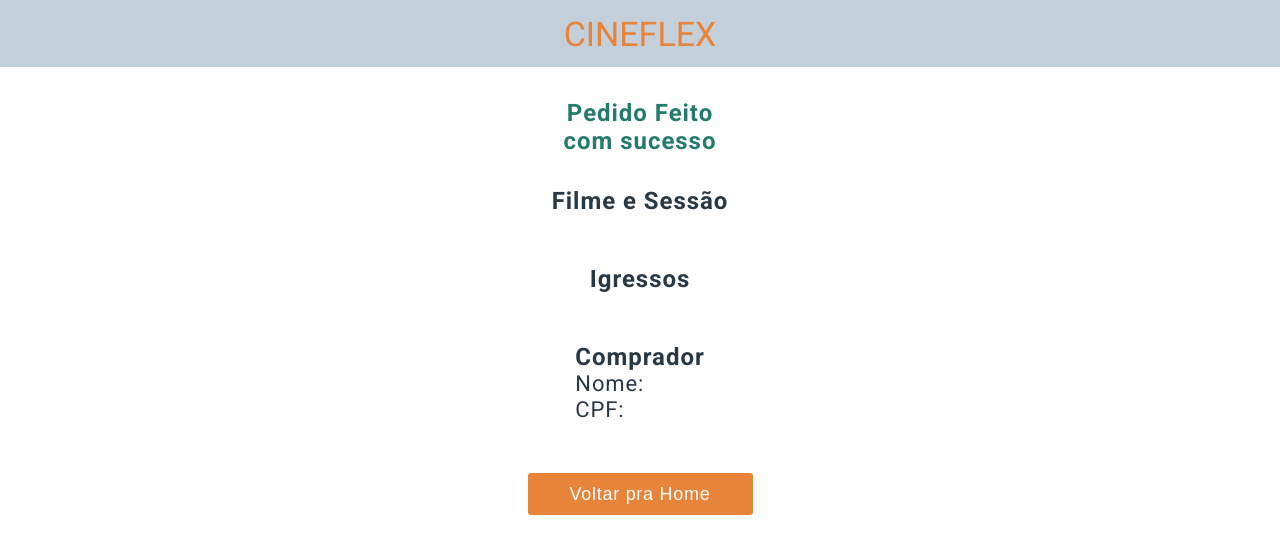
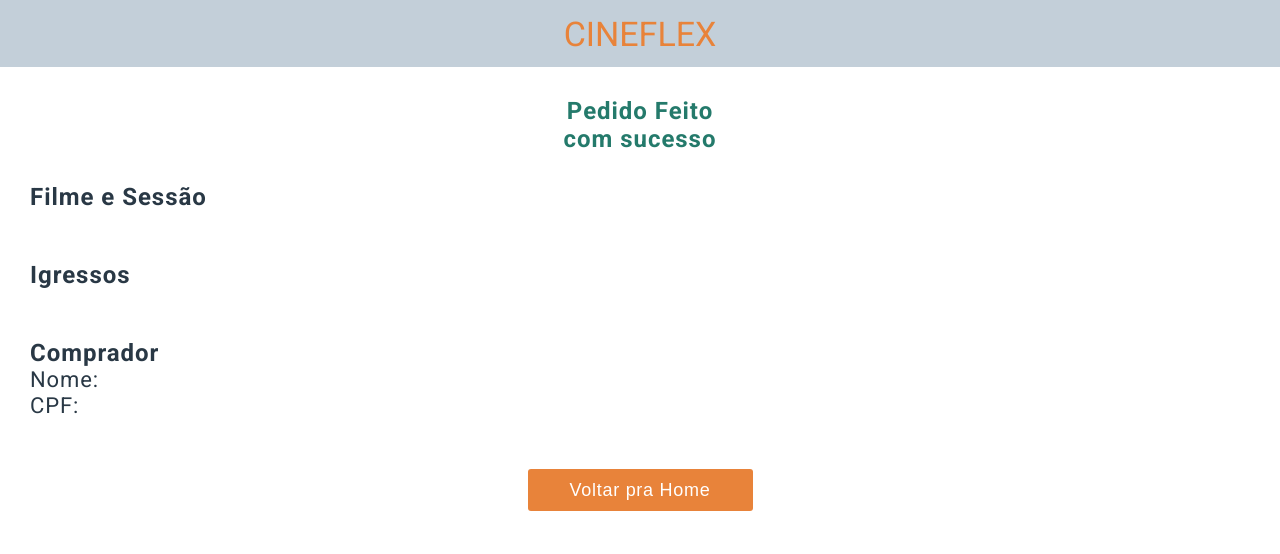
Before and after one commit to rafaelib/projeto-cineflex, a React (Create React App) app: page /sucesso in a window 1280 px wide. Shown: the top 554 px of the page. Built offline with nearby package versions, Linux system fonts and the light colour scheme.

Commit message:
ajuste de layout e correção de bug

```diff
--- a/src/Components/App.js
+++ b/src/Components/App.js
@@ -48,6 +48,7 @@ const App = () => {
               setNameValue={setNameValue}
               nameValue={nameValue}
               seatsArray={seatsArray}
+              setSeatsArray={setSeatsArray}
             />
           </Route>
         </Switch>
--- a/src/Components/Home.js
+++ b/src/Components/Home.js
@@ -13,13 +13,12 @@ const Home = () => {
     requestMovies.then((response) => {
       const { data } = response;
       setArrayBanners(data);
-      console.log(data);
     });
   }, []);
   return (
     <main>
-      <h4>Selecione o filme</h4>
-      <ul>
+      <h4 className="step">Selecione o filme</h4>
+      <ul className="home-list">
         {arrayBanners.map((i) => {
           const { id, posterURL } = i;
           return (
--- a/src/Components/Seats.js
+++ b/src/Components/Seats.js
@@ -32,7 +32,6 @@ const Seats = (props) => {
   const [reservedSeats, setReservedSeats] = useState([]);
 
   function sendObject() {
-    console.log(seatsArray);
     serverObject.ids = reservedSeats;
     serverObject.name = nameValue;
     serverObject.cpf = cpfValue;
@@ -41,7 +40,6 @@ const Seats = (props) => {
       `https://mock-api.bootcamp.respondeai.com.br/api/v2/cineflex/seats/book-many`,
       serverObject
     );
-    send.then(console.log("banana"));
   }
 
   useEffect(() => {
@@ -63,7 +61,7 @@ https://mock-api.bootcamp.respondeai.com.br/api/v2/cineflex/showtimes/${id}/seat
   return (
     <React.Fragment>
       <main>
-        <h4>Selecione o(s) assento(s)</h4>
+        <h4 className="step">Selecione o(s) assento(s)</h4>
         <ul className="seats-list">
           {seats.map((i) => {
             const { id, name, isAvailable } = i;
--- a/src/Components/Sessions.js
+++ b/src/Components/Sessions.js
@@ -28,7 +28,7 @@ const Sessions = (props) => {
   return (
     <React.Fragment>
       <main>
-        <h4>Selecione o horário</h4>
+        <h4 className="step">Selecione o horário</h4>
         <ul className="days-list">
           {days.map((i) => {
             const { id, date, weekday, showtimes } = i;
--- a/src/Components/Success.js
+++ b/src/Components/Success.js
@@ -9,14 +9,17 @@ const Success = (props) => {
     cpfValue,
     nameValue,
     seatsArray,
+    setSeatsArray,
     setNameValue,
     setCpfValue,
   } = props;
   function resetData() {
     setCpfValue("");
     setNameValue("");
+    setSeatsArray([]);
   }
   return (
+    <React.Fragment>
       <main className="success-main">
         <h4 className="success-title">
           Pedido Feito
@@ -39,12 +42,15 @@ const Success = (props) => {
           <p>Nome: {nameValue}</p>
           <p>CPF: {cpfValue}</p>
         </div>
+      </main>
+      <div className="container-reserve-btn">
         <Link to="/">
           <button onClick={resetData} className="home-btn">
             Voltar pra Home
           </button>
         </Link>
-    </main>
+      </div>
+    </React.Fragment>
   );
 };
 
--- a/src/index.css
+++ b/src/index.css
@@ -21,7 +21,7 @@ h1 {
   line-height: 40px;
 }
 
-h4 {
+.step {
   font-size: 24px;
   font-weight: 400;
   line-height: 28px;
@@ -32,18 +32,14 @@ h4 {
 }
 
 main {
-  margin-top: 67px;
-  display: flex;
-  align-items: center;
-  justify-content: center;
-  flex-direction: column;
+  margin-top: 97px;
 }
 
-ul {
+.home-list {
   width: 85%;
   display: flex;
   flex-wrap: wrap;
-  justify-content: space-between;
+  margin: 0 auto;
 }
 
 li {
@@ -100,6 +96,7 @@ footer {
 
 .days-list {
   margin-bottom: 117px;
+  margin-left: 24px;
   display: flex;
   flex-direction: column;
 }
@@ -138,7 +135,11 @@ footer {
   color: #ffffff;
 }
 .seats-list {
+  display: flex;
+  flex-wrap: wrap;
   justify-content: flex-start;
+  margin: 0 auto;
+  width: 84%;
 }
 .seats-list li,
 .select-options li {
@@ -174,12 +175,12 @@ footer {
   letter-spacing: -0.013em;
 }
 .inputs-container {
-  margin: 0 auto;
   width: 85%;
   display: flex;
   flex-direction: column;
   margin-top: 40px;
   margin-bottom: 55px;
+  margin-left: 30px;
 }
 input {
   margin-bottom: 10px;
@@ -231,6 +232,7 @@ input::placeholder {
   letter-spacing: 0.04em;
   text-align: center;
   color: #247a6b;
+  margin-bottom: 30px;
 }
 .home-btn {
   outline: none;
@@ -239,7 +241,6 @@ input::placeholder {
   width: 225px;
   border-radius: 3px;
   background: #e8833a;
-  margin-bottom: 200px;
   font-size: 18px;
   font-weight: 400;
   line-height: 21px;
@@ -250,6 +251,7 @@ input::placeholder {
 
 .info-list {
   margin-bottom: 50px;
+  margin-left: 30px;
   height: auto;
 }
 .info-list .info-title {
```
Lines whose indentation alone changed are shown as unchanged.
